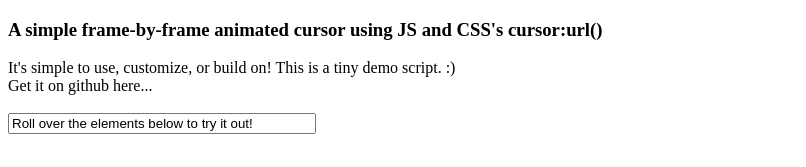
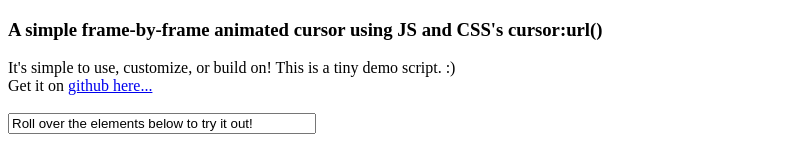
Before and after one commit to alienmelon/animatedCursor.js, a plain HTML site: page index.html in a window 1280 px wide. Shown: the top 167 px of the page, without its empty margins (0-806 px from the left). Drawn offline with Linux system fonts and the light colour scheme.

Commit message:
updated index...

```diff
--- a/index.html
+++ b/index.html
@@ -11,7 +11,7 @@
 <body onload="animatedCursor();">
 	<h3>A simple frame-by-frame animated cursor using JS and CSS's cursor:url()</h3>
 	It's simple to use, customize, or build on! This is a tiny demo script. :)<br>
-	Get it on github here...<br><br>
+	Get it on <a href="https://github.com/alienmelon/animatedCursor.js">github here...</a><br><br>
 	<input value="Roll over the elements below to try it out!" style="width: 300px;">
 	<br><br><br>
 	<center>
```
